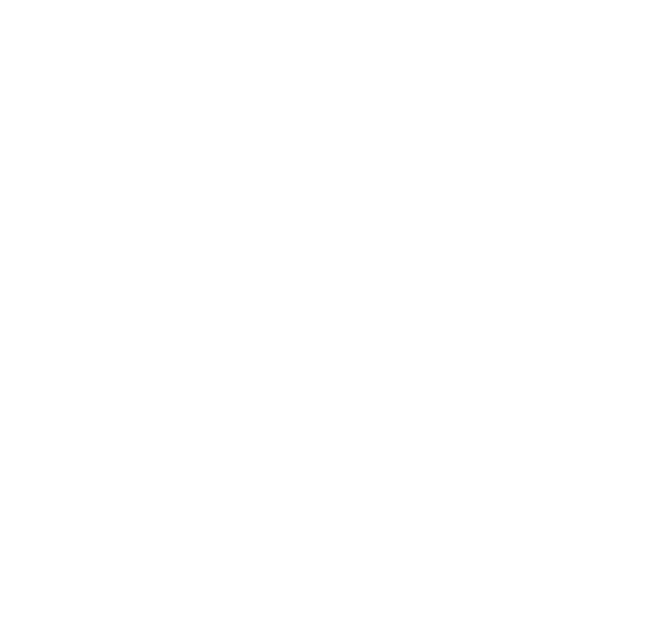
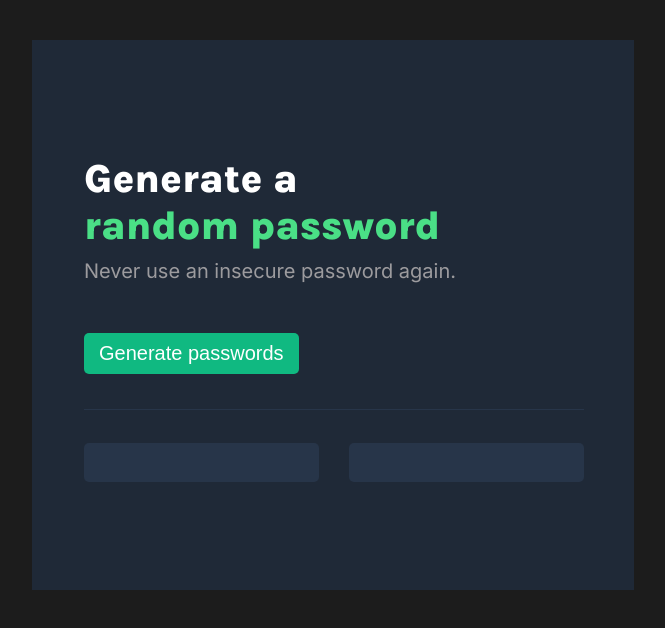
Before and after one commit to sanleomon/password-generator, a website built with Vite: page index.html in a window 1280 px wide. Shown: the whole page, without its empty margins (307-972 px from the left). Built offline with nearby package versions, Linux system fonts and the light colour scheme.

Commit message:
Add password generator UI

```diff
--- a/index.css
+++ b/index.css
@@ -1,3 +1,77 @@
 body {
     margin: 0;
+    background-color: #1C1C1C;
+    width: 100%;
+    height: 100%;
 }
+
+.container {
+    display: flex;
+    flex-direction: column;
+    align-items: flex-start;
+    background-color: #1F2937;
+    width: 550px;
+    height: 550px;
+    margin: 40px auto;
+    color: white;
+    padding-left: 52px;
+}
+
+h1 {
+    margin-top: 115px;
+    margin-bottom: 10px;
+    font-size: 40px;
+    font-weight: 800;
+    font-family: "Karla", sans-serif;
+}
+
+#password-span {
+    color: #4ADF86;
+}
+
+p {
+    margin-top: 0;
+    font-family: "Inter", sans-serif;
+    font-size: 20px;
+    color: #9c9b9e;
+}
+
+#generate-btn {
+    margin-top: 30px;
+    background-color: #10B981;
+    border: none;
+    border-radius: 5px;
+    color: white;
+    font-size: 20px;
+    padding: 9px 15px;
+    text-align: center;
+    cursor: pointer;
+}
+
+#generate-btn:hover {
+    background-color: #0ea371;
+}
+
+hr {
+    margin-top: 35px;
+    margin-right: auto;
+    margin-left: 0;
+    width: 500px;
+    border: none;
+    border-top: 1px solid #273549;
+}
+
+.passwords-container {
+    display: flex;
+    justify-content: space-between;
+    width: 500px;
+}
+
+.password-container {
+    margin-top: 25px;
+    background-color: #273549;
+    width: 235px;
+    height: 39px;
+    border: none;
+    border-radius: 5px;
+}
--- a/index.html
+++ b/index.html
@@ -1,9 +1,29 @@
 <html>
     <head>
         <link rel="stylesheet" href="index.css">
+        <link rel="preconnect" href="https://fonts.googleapis.com">
+        <link rel="preconnect" href="https://fonts.gstatic.com" crossorigin>
+        <link href="https://fonts.googleapis.com/css2?family=Karla:wght@800&family=Inter:wght@400;500&display=swap" rel="stylesheet">
     </head>
     <body>
-        <h1></h1>
+        <div class="container">
+            <h1>
+                Generate a <br>
+                <span id="password-span">random password</span>
+            </h1>
+            <p>Never use an insecure password again.</p>
+            <button id="generate-btn">Generate passwords</button>
+            <hr>
+            <div class="passwords-container">
+                <div class="password-container">
+                <p id="password-display"></p>
+                </div>
+                <div class="password-container">
+                    <p id="password-display2"></p>
+                </div>
+            </div>
+        </div>
+
         <script src="index.js"></script>
     </body>
 </html>
```
Also changed, not shown: 2 other files.
